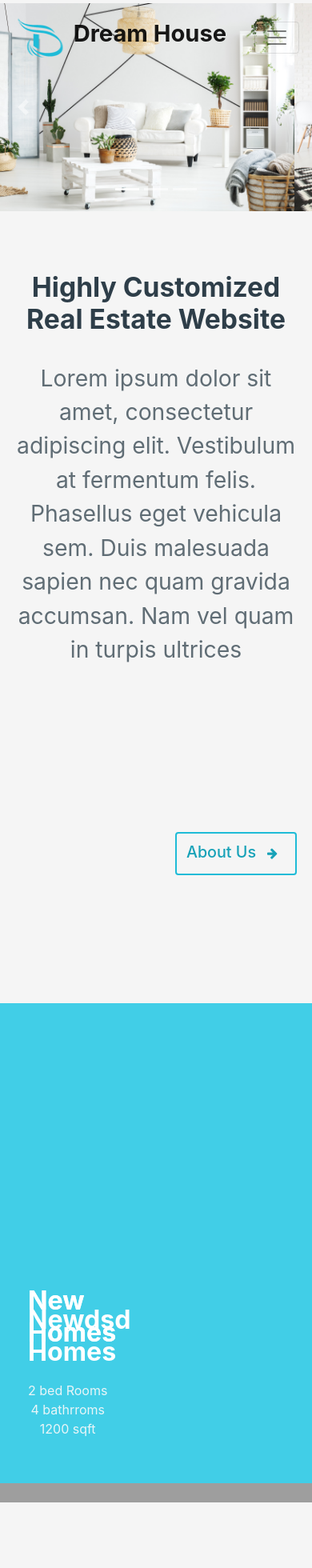
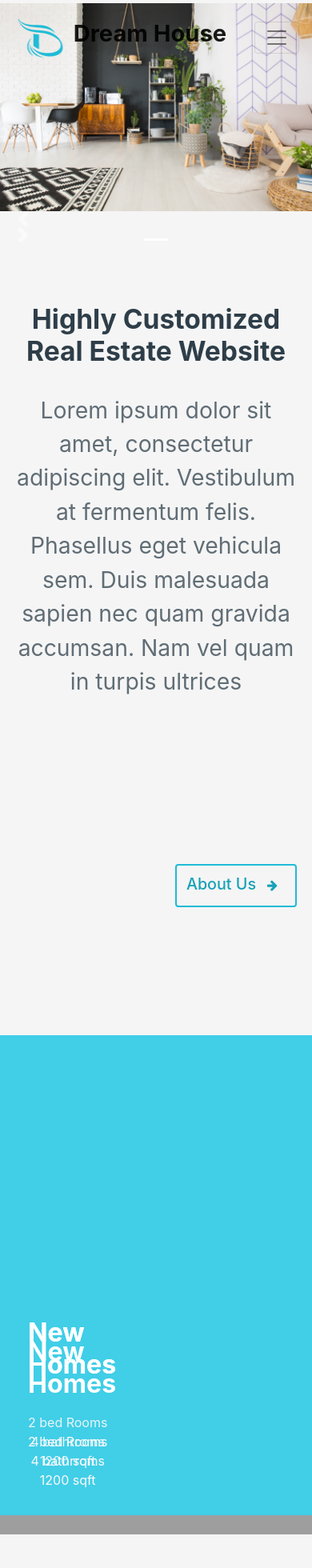
Before and after one commit to AyyanNiazi/Real-Estate, a React (Create React App) app: page / in a window 390 px wide. Shown: the top 1960 px of the page at 80% size. Built offline with nearby package versions, Linux system fonts and the light colour scheme; grey boxes are pictures that could not be loaded.

Commit message:
footer done

```diff
--- a/src/component/footer.js
+++ b/src/component/footer.js
@@ -7,13 +7,19 @@ class Footer extends Component {
         super(props);
         this.state = {}
     }
+
+    profile = (e) => {
+        // this.props.history.push('/about')
+        window.location.href= 'https://github.com/AyyanNiazi/Real-Estate/'
+        console.log(window.location)
+    }
     render() {
         return (
             <div className='footer-main' >
              <div className='container' >
                 <div class="row">
                     <div class="col-md-8 col-xs-12 col-sm-12">
-                        <p>Dream House-All rights reserved</p>
+                        <p class='footer-p' >Dream House-All rights reserved |<span onClick={this.profile.bind(this)} style={{cursor: 'pointer'}}>  Designed & Developed by Mopfhs </span></p>
                     </div>
                     <div class="col-md-4 col-xs-12 col-sm-12">
                         <p>Follow us
--- a/src/component/header.js
+++ b/src/component/header.js
@@ -6,11 +6,34 @@ import './stylesheets/header.css'
 class Header extends Component {
     constructor(props) {
         super(props);
-        this.state = {}
+        this.state = {
+            scrollled: '',
+
+        }
+    }
+
+    componentDidMount(){
+        window.addEventListener('scroll', ()=> {
+            const isTop = window.scrollY < 100;
+            if (isTop !== true){
+                this.setState({  scrolled: true   })
+            }
+            else{
+                this.setState({ scrolled: false   })
+            }
+        })
+        // window.addEventListener('resize', this.handleResize.bind(this));
+    }
+
+    componentWillMount(){
+        window.removeEventListener('scroll ', ()=>{
+        })
+        // window.removeEventListener('resize', this.handleResize.bind(this));
     }
     render() {
         return (
-            <div class='my-nav' >
+            <div  className={this.state.scrolled ? ' nav scrolled' : 'navreact'} >
+            <div class='my-nav'   >
                 {/* navbar starting here */}
 
                 <nav class="navbar  navbar-expand-lg navbar-light"  style={{backgroundColor: 'transparen'}}>
@@ -36,6 +59,7 @@ class Header extends Component {
                         </ul>
                     </div>
                 </nav>
+                </div>
             </div>
         );
     }
--- a/src/component/home.js
+++ b/src/component/home.js
@@ -35,9 +35,9 @@ class Home extends Component {
                 <section className='home-sec-1'>
                     <div id="carouselExampleIndicators" class="carousel slide" data-ride="carousel">
                         <ol class="carousel-indicators">
-                            <li data-target="#carouselExampleIndicators" data-slide-to="0" class="active"></li>
-                            <li data-target="#carouselExampleIndicators" data-slide-to="1"></li>
-                            <li data-target="#carouselExampleIndicators" data-slide-to="2"></li>
+                            <li data-target="#carouselExampleIndicators" style={{position: 'absolute'}} data-slide-to="0" class="active"></li>
+                            <li data-target="#carouselExampleIndicators" style={{position: 'absolute'}} data-slide-to="1"></li>
+                            <li data-target="#carouselExampleIndicators" style={{position: 'absolute'}} data-slide-to="2"></li>
                         </ol>
                         <div class="carousel-inner home-main ">
                             <div class="carousel-item active">
@@ -51,11 +51,11 @@ class Home extends Component {
                                 <img class="d-block w-100 h-100" src={home3} alt="Third slide" />
                             </div>
                         </div>
-                        <a class="carousel-control-prev" href="#carouselExampleIndicators" role="button" data-slide="prev">
+                        <a class="carousel-control-prev" style={{position: 'relative'}} href="#carouselExampleIndicators" role="button" data-slide="prev">
                             <span class="carousel-control-prev-icon" aria-hidden="true"></span>
                             <span class="sr-only">Previous</span>
                         </a>
-                        <a class="carousel-control-next" href="#carouselExampleIndicators" role="button" data-slide="next">
+                        <a class="carousel-control-next" style={{position: 'relative'}} href="#carouselExampleIndicators" role="button" data-slide="next">
                             <span class="carousel-control-next-icon" aria-hidden="true"></span>
                             <span class="sr-only">Next</span>
                         </a>
@@ -83,15 +83,17 @@ class Home extends Component {
 
                 <section className='sec-3'>
                     <div className='row' >
-                        <div className='new-home-div col-lg-4 col-xs-12 col-md-4 col-sm-12' >
+                        <div className='new-home-div  col-xs-12  col-sm-4' >
                             <h2 className='new-home'  >New<span >Homes</span></h2>
                         </div>
-                        <div className='new-home-div-2 col-lg-4 col-xs-12 col-md-4 col-sm-12' >
+                        <div className='new-home-div-2 col-xs-12  col-sm-4' >
                             <h2 className='new-home'  >New<span >Homes</span></h2>
                             <p className='new-home-p'>2 bed Rooms <br /> 4 bathrroms <br /> 1200 sqft</p>
                         </div>
-                        <div className='new-home-div-3 col-lg-4 col-xs-12 col-md-4 col-sm-12' >
-                            <h2 className='new-home'  >Newdsd<span >Homes</span></h2><br />
+                        <div className='new-home-div-3 col-xs-12  col-sm-4' >
+                            <h2 className='new-home'  >New<span >Homes</span></h2><br />
+                            <p className='new-home-p'>2 bed Rooms <br /> 4 bathrroms <br /> 1200 sqft</p>
+
 
                         </div>
                     </div>
--- a/src/component/stylesheets/footer.css
+++ b/src/component/stylesheets/footer.css
@@ -5,7 +5,12 @@
 p{
     color: #606d75;
 }
-
+.footer-p:hover{
+  transition: 0.7s
+}
+.footer-p:hover{
+  color: #0cbbda;  font-size: 1.011em;
+}
 .col-md-4{
     /* margin-right: -12px; */
     text-align: right
--- a/src/component/stylesheets/header.css
+++ b/src/component/stylesheets/header.css
@@ -6,8 +6,11 @@
 }
 .my-nav{
     z-index: 1;
+    position: relative;
+    width: 100%;
 
 }
+
 .logo-text:hover{
     color: #10c0df
 }
@@ -16,6 +19,8 @@
     margin: 4px 15px;
     font-size: 1.011em;
     background: transparent;
+    z-index: 1;
+    position: relative;
 }
 #my-item{
     /* color: red */
@@ -24,3 +29,11 @@
 #my-item:hover{
     color: #10c0df
 }
+
+.scrolled{
+	position: fixed;
+	top: 0;
+	width:  100%;
+	z-index: 100000;
+	background-color: #fff;
+}
--- a/src/component/stylesheets/home.css
+++ b/src/component/stylesheets/home.css
@@ -11,6 +11,7 @@ body{
     /* height: 700px; */
     z-index: -1;
     background-size: 100% 100%;
+    position: relative;
 }
 .carousel-item{
     /* height: 700px; */
@@ -74,6 +75,9 @@ body{
     color: rgb(253, 250, 250)
    /* justify-content: flex-start */
 
+}
+.new-home-p:hover{
+    background: black; border-radius: 5px;height: fit-content;opacity: 0.7;width: 200px;
 }
 .new-home span{
     position: absolute;
--- a/src/container/routes.js
+++ b/src/container/routes.js
@@ -10,10 +10,19 @@ import Footer from '../component/footer'
 class Routes extends Component {
     constructor(props) {
         super(props);
-        this.state = {  }
+        this.state = {
+            loading: true,
+         }
+    }
+
+    componentDidMount() {
+        this.setState({loading: false})
     }
     render() {
+
         return (
+            this.state.loading === true ? <h1 style={{fontSize: '5.389em'}}>Loading</h1>
+            :
             <div>
                 <BrowserRouter>
                     <Header />
```
